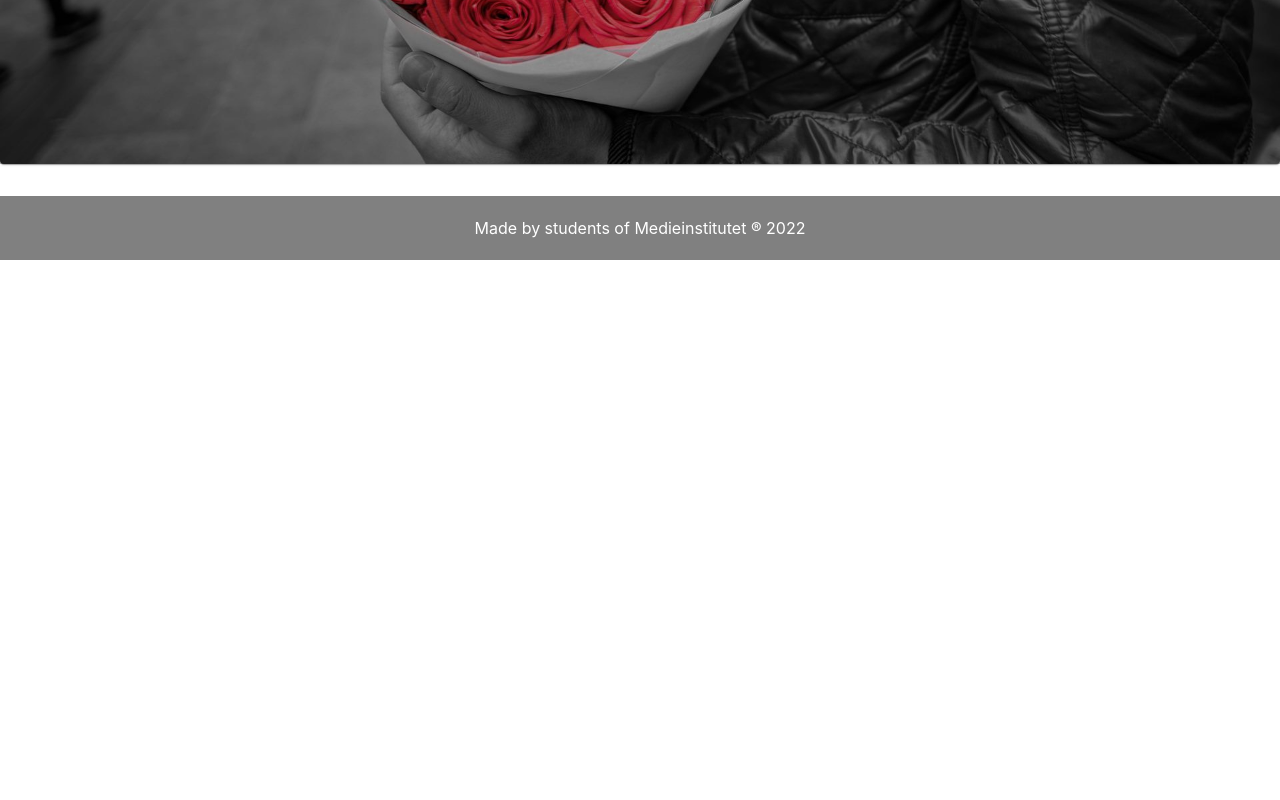
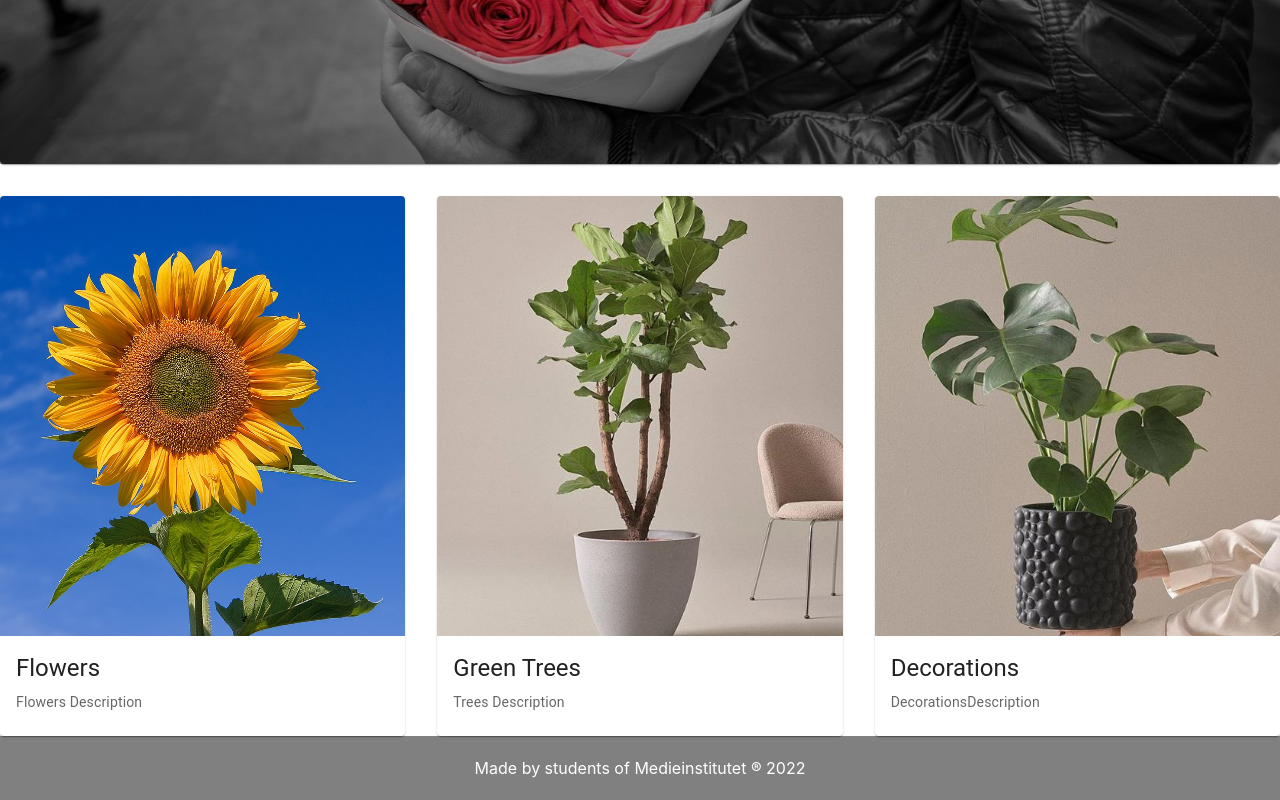
Before and after one commit to TingCythia/flower-store, a React (Vite) app: page / in a window 1280 px wide. Shown: the part 624-1424 px from the top of the page. Before the commit the page ends 884 px from the top, so only its background shows below. Built offline with nearby package versions, Linux system fonts and the light colour scheme.

Commit message:
update category div

```diff
--- a/src/Pages/Home.tsx
+++ b/src/Pages/Home.tsx
@@ -18,9 +18,9 @@ const mainFeaturedPost = {
 
 const Home = () => {
   return (
-<MainFeaturedPost post={mainFeaturedPost} />
-
-
+    <><MainFeaturedPost post={mainFeaturedPost} />
+    <ImgMediaCard />
+    </>
   )
 }
 
--- a/src/components/categoryCard.tsx
+++ b/src/components/categoryCard.tsx
@@ -1,4 +1,6 @@
 import * as React from 'react';
+import { Grid } from "@material-ui/core";
+import { makeStyles } from "@material-ui/core/styles";
 import Card from '@mui/material/Card';
 import CardActions from '@mui/material/CardActions';
 import CardContent from '@mui/material/CardContent';
@@ -6,34 +8,92 @@ import CardMedia from '@mui/material/CardMedia';
 import Button from '@mui/material/Button';
 import Typography from '@mui/material/Typography';
 import CateType from './categoryList';
+import { CSSProperties } from 'react';
 
+const useStyles = makeStyles({
+    gridContainer: {
+    justifyContent:"center"
 
+    }
+  });
 
+const cardStyle: CSSProperties = {
+    marginLeft: "auto",
+    marginRight:"auto"
+}
+/* for (var _i = 0; _i < CateType.length; _i++) {
+    var num = CateType[_i];
+    console.log(num);
+} */
 
-function ImgMediaCard () {
+export default function ImgMediaCard () {
+    const classes = useStyles();
 
   return (
-
- CateType.map((catetype, index) => (
-   <Card   sx={{ maxWidth: 345 }} data-index={index}>
+    <Grid
+      container
+      spacing={4}
+      className={classes.gridContainer}
+      justify="center"
+    >
+       <Grid justify="center" item xs={12} sm={6} md={4}>
+       <Card style={cardStyle} sx={{ maxWidth: 445 }} >
         <CardMedia
            component="img"
            alt="green iguana"
-        height="140">
-    {catetype.image}
+           height="440"
+           image= {CateType[0].image}>
        </CardMedia>
         <CardContent>
         <Typography gutterBottom variant="h5" component="div" >
-    {catetype.title}
+       {CateType[0].title}
        </Typography>
        <Typography variant="body2" color="text.secondary">
-    {catetype.description}
+       {CateType[0].description}
        </Typography>
         </CardContent>
        </Card>
- ))
+       </Grid>
+
+       <Grid item xs={12} sm={6} md={4}>
+       <Card style={cardStyle} sx={{ maxWidth: 445 }} >
+        <CardMedia
+           component="img"
+           alt="green iguana"
+           height="440"
+           image= {CateType[1].image}>
+       </CardMedia>
+        <CardContent>
+        <Typography gutterBottom variant="h5" component="div" >
+       {CateType[1].title}
+       </Typography>
+       <Typography variant="body2" color="text.secondary">
+       {CateType[1].description}
+       </Typography>
+        </CardContent>
+       </Card>
+       </Grid>
+
+       <Grid item xs={12} sm={6} md={4}>
+       <Card style={cardStyle} sx={{ maxWidth: 445 }} >
+        <CardMedia
+           component="img"
+           alt="green iguana"
+           height="440"
+           image= {CateType[2].image}>
+       </CardMedia>
+        <CardContent>
+        <Typography gutterBottom variant="h5" component="div" >
+       {CateType[2].title}
+       </Typography>
+       <Typography variant="body2" color="text.secondary">
+       {CateType[2].description}
+       </Typography>
+        </CardContent>
+       </Card>
+       </Grid>
+   </Grid>
+
 
   );
 }
-
-export default  ImgMediaCard;
```
Lines whose indentation alone changed are shown as unchanged.
